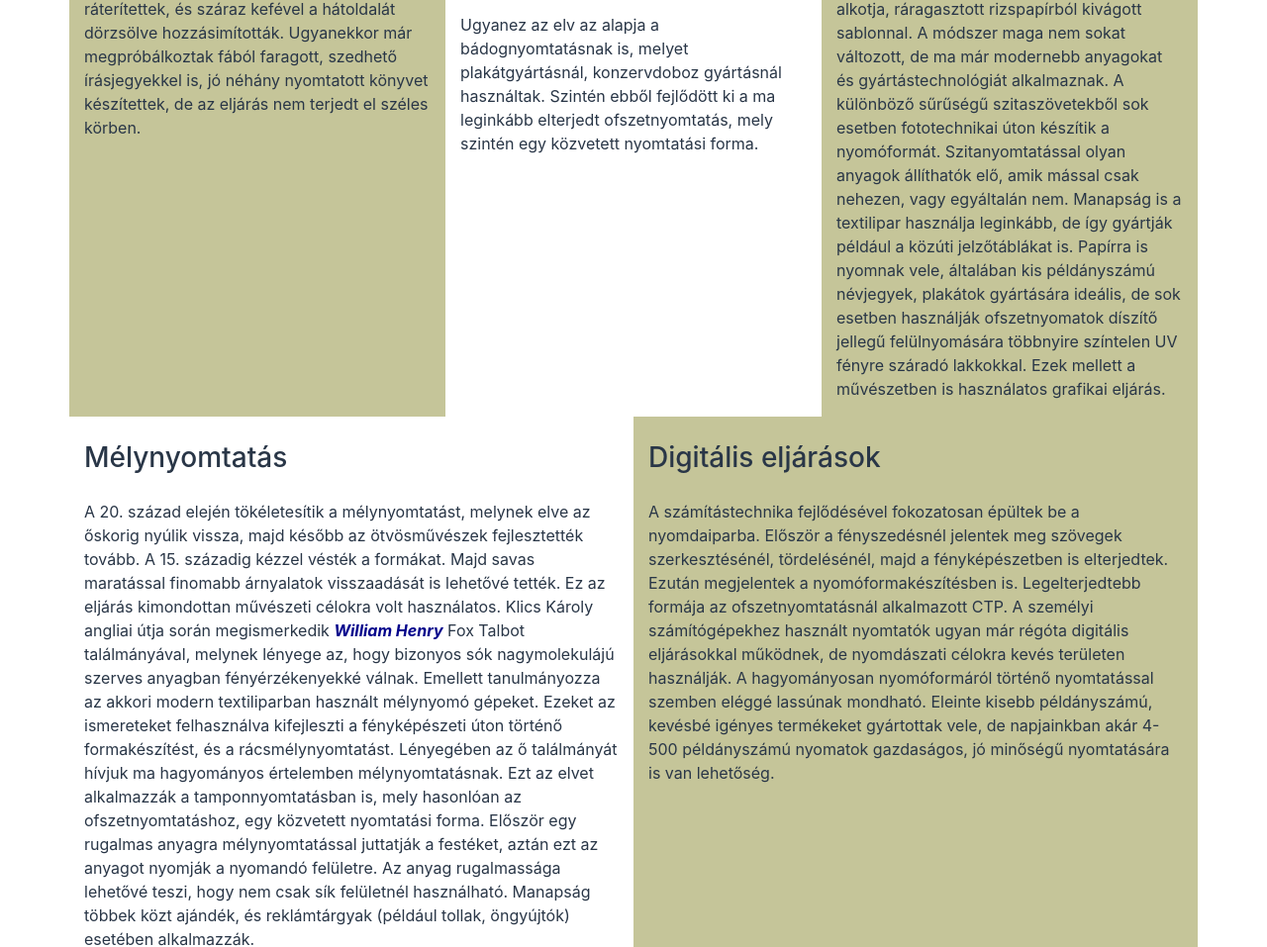
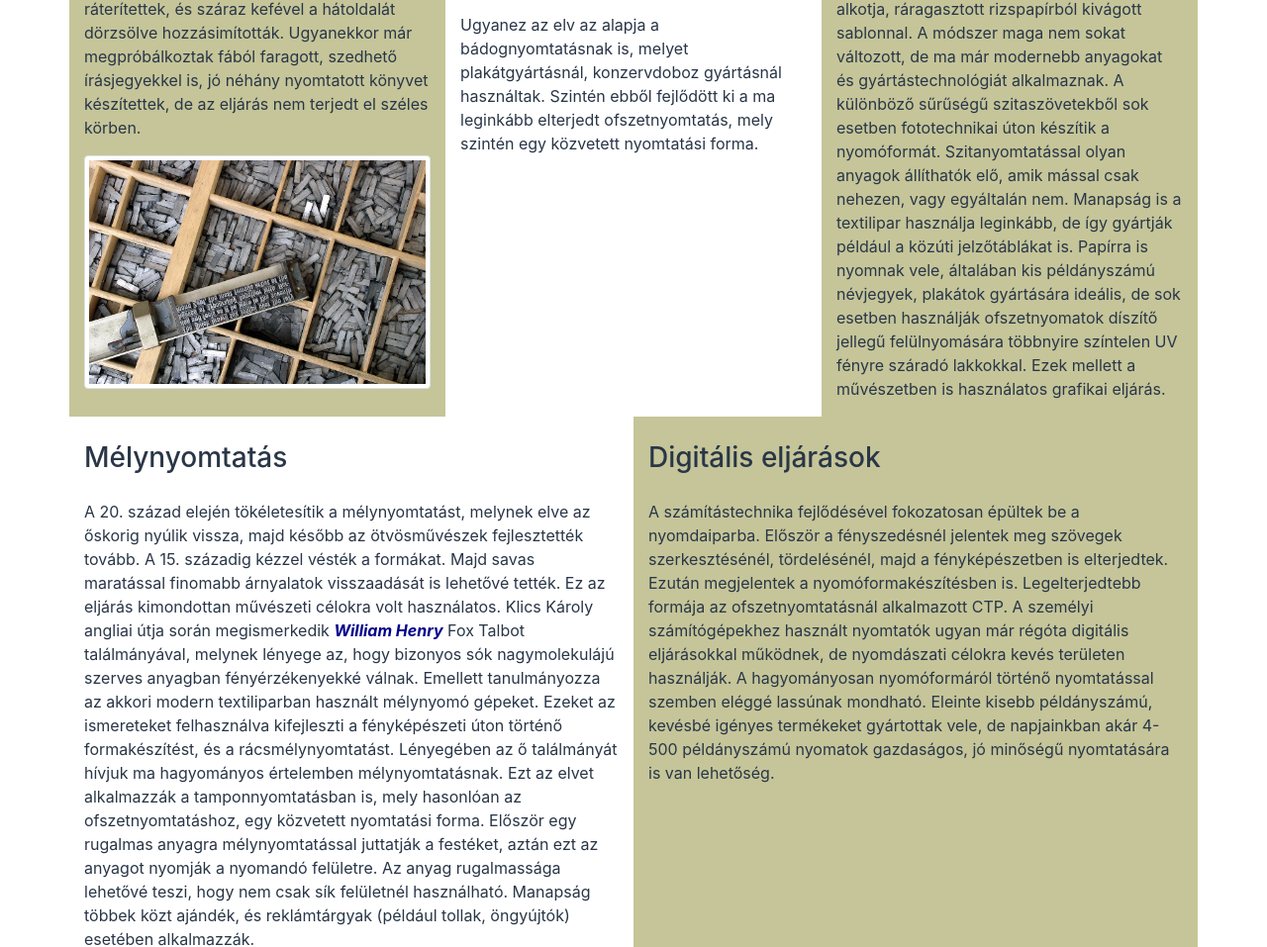
Before and after one commit to sarkozif24d/nyomtatas, a plain HTML site: page index.html in a window 1280 px wide. Shown: the part 780-1737 px from the top of the page at 99% size. Drawn offline with Linux system fonts and the light colour scheme.

Commit message:
part of 4

```diff
--- a/index.html
+++ b/index.html
@@ -25,6 +25,7 @@
     <div class="col-md-4 bg-torzs">
       <h3>Magasnyomtatás</h3>
       <p>A nyomtatás Kínában már a 8. században feltehetőleg ismert volt. A ma ismert legrégebbi bizonyíték egy 868-ban készült Gyémánt szútra, de a források alapján már 812-től papírpénzt is előállítottak, amelyhez nélkülözhetetlen a nyomtatás. A magasnyomtatás kezdetleges formáját, a fadúcos nyomtatást alkalmazták, amely abból állt, hogy egy kézzel vésett falapot befestékeztek, majd egy papírlapot ráterítettek, és száraz kefével a hátoldalát dörzsölve hozzásimították. Ugyanekkor már megpróbálkoztak fából faragott, szedhető írásjegyekkel is, jó néhány nyomtatott könyvet készítettek, de az eljárás nem terjedt el széles körben.</p>
+      <p><img src="kezi_szedes.jpg" alt="Kézi szedés" title="Kézi szedés" class="img-thumbnail"></p>
     </div>
     <div class="col-md-4">
       <h3>Síknyomtatás</h3>
```
